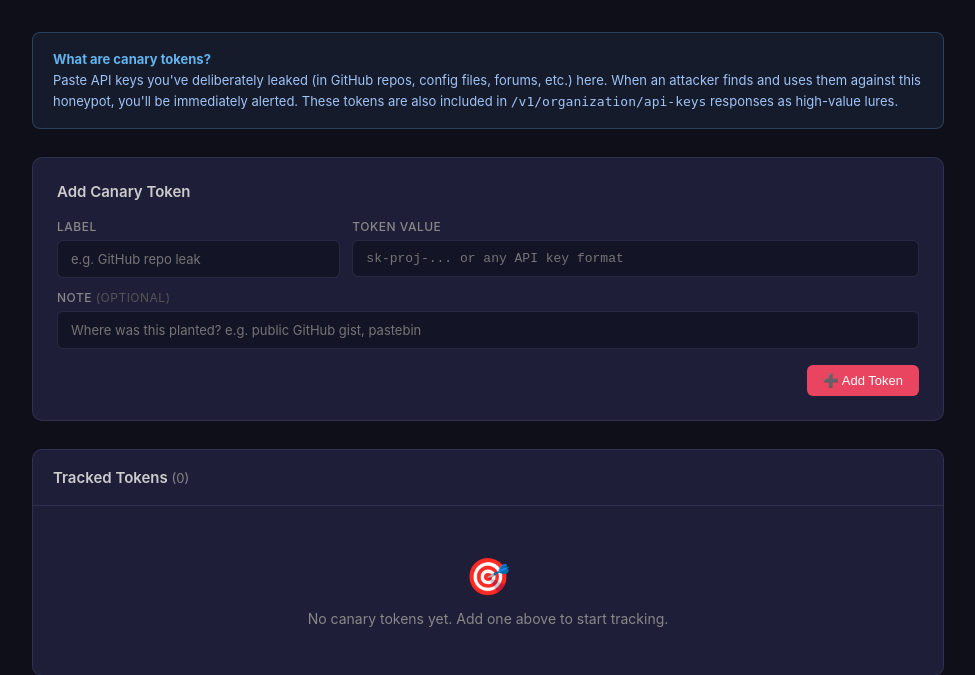
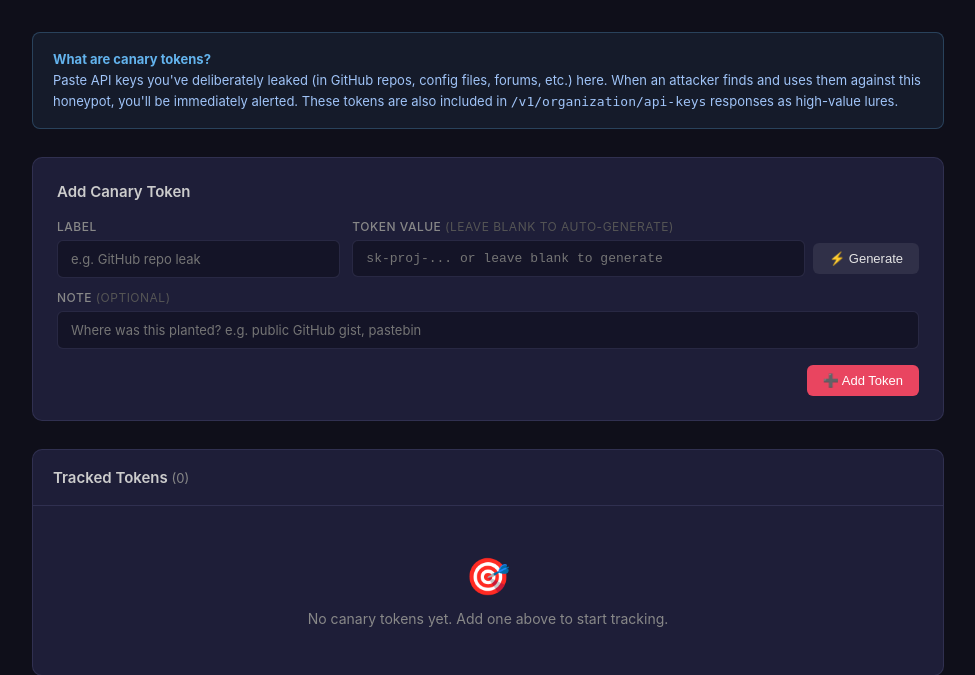
Before and after one commit to W00t3k/Honey-AI, a FastAPI app: template honeypot/templates/admin/tokens.html in a window 1280 px wide. Shown: the part 65-740 px from the top of the page, without its empty margins (152-1127 px from the left). Run offline with FastAPI, Linux system fonts and the light colour scheme; the template is opened without the code that fills it, so the values that code supplies are empty.

Commit message:
Fix: canary token create/revoke UX
- Token value is now optional — leave blank to auto-generate
- Added ⚡ Generate button to fill the token field with one click
- Server-side auto-generation fallback when token not provided
- Removes requirement to manually find/copy a fake key

```diff
--- a/honeypot/templates/admin/tokens.html
+++ b/honeypot/templates/admin/tokens.html
@@ -242,9 +242,12 @@
                 <input type="text" id="label" placeholder="e.g. GitHub repo leak" autocomplete="off">
             </div>
             <div class="form-group">
-                <label>Token Value</label>
-                <input type="text" id="token" class="token-input"
-                       placeholder="sk-proj-... or any API key format" autocomplete="off" spellcheck="false">
+                <label>Token Value <span style="color:#555; font-weight:400;">(leave blank to auto-generate)</span></label>
+                <div style="display:flex;gap:8px;align-items:center;">
+                    <input type="text" id="token" class="token-input" style="flex:1;"
+                           placeholder="sk-proj-... or leave blank to generate" autocomplete="off" spellcheck="false">
+                    <button class="btn btn-secondary" type="button" onclick="generateToken()" style="white-space:nowrap;">⚡ Generate</button>
+                </div>
             </div>
         </div>
         <div class="form-group" style="margin-bottom:16px;">
@@ -308,14 +311,27 @@
         setTimeout(() => { t.style.display = 'none'; }, 3000);
     }
 
+    function generateToken() {
+        const prefix = Math.random() < 0.5 ? 'sk-proj-' : 'sk-';
+        const chars = 'ABCDEFGHIJKLMNOPQRSTUVWXYZabcdefghijklmnopqrstuvwxyz0123456789';
+        const key = Array.from({length: 48}, () => chars[Math.floor(Math.random() * chars.length)]).join('');
+        document.getElementById('token').value = prefix + key;
+    }
+
     async function addToken() {
         const label = document.getElementById('label').value.trim();
-        const token = document.getElementById('token').value.trim();
+        let token   = document.getElementById('token').value.trim();
         const note  = document.getElementById('note').value.trim();
 
-        if (!label || !token) {
-            showToast('Label and token are required.', true);
+        if (!label) {
+            showToast('Label is required.', true);
             return;
+        }
+        // Auto-generate token if blank
+        if (!token) {
+            const prefix = Math.random() < 0.5 ? 'sk-proj-' : 'sk-';
+            const chars = 'ABCDEFGHIJKLMNOPQRSTUVWXYZabcdefghijklmnopqrstuvwxyz0123456789';
+            token = prefix + Array.from({length: 48}, () => chars[Math.floor(Math.random() * chars.length)]).join('');
         }
 
         try {
```
Also changed, not shown: honeypot/routers/admin.py (+7 -2 lines).
